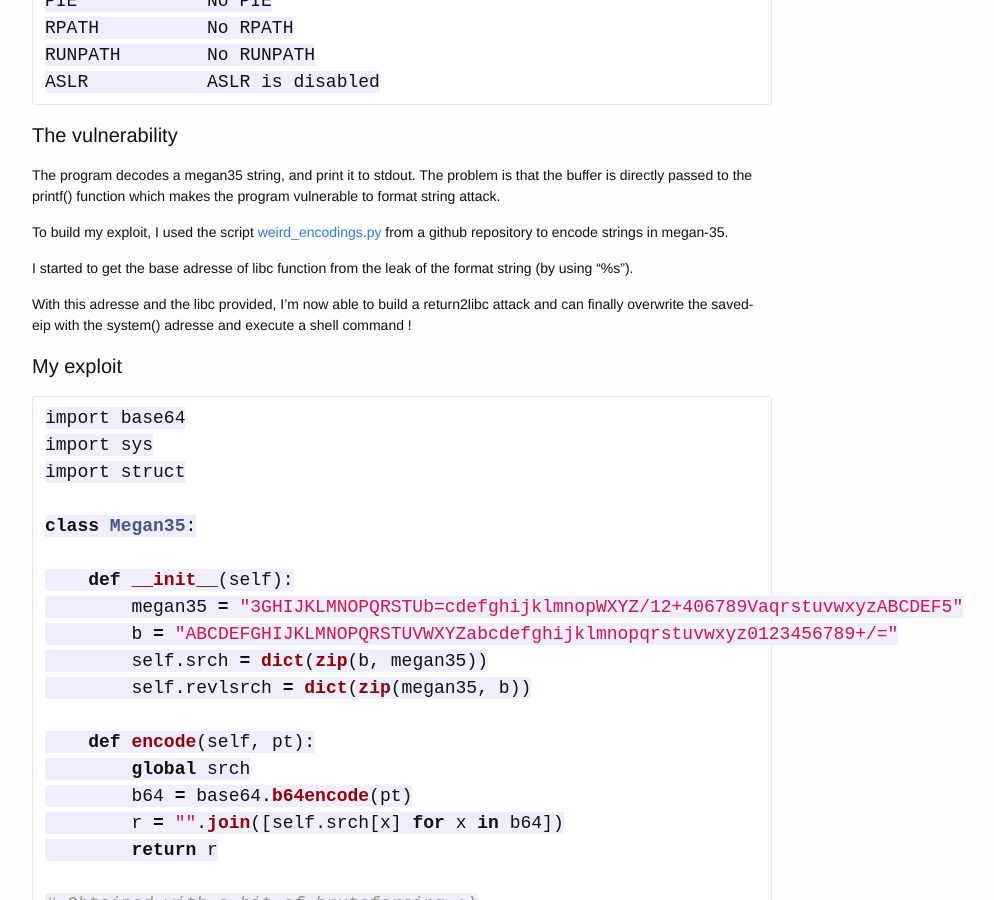
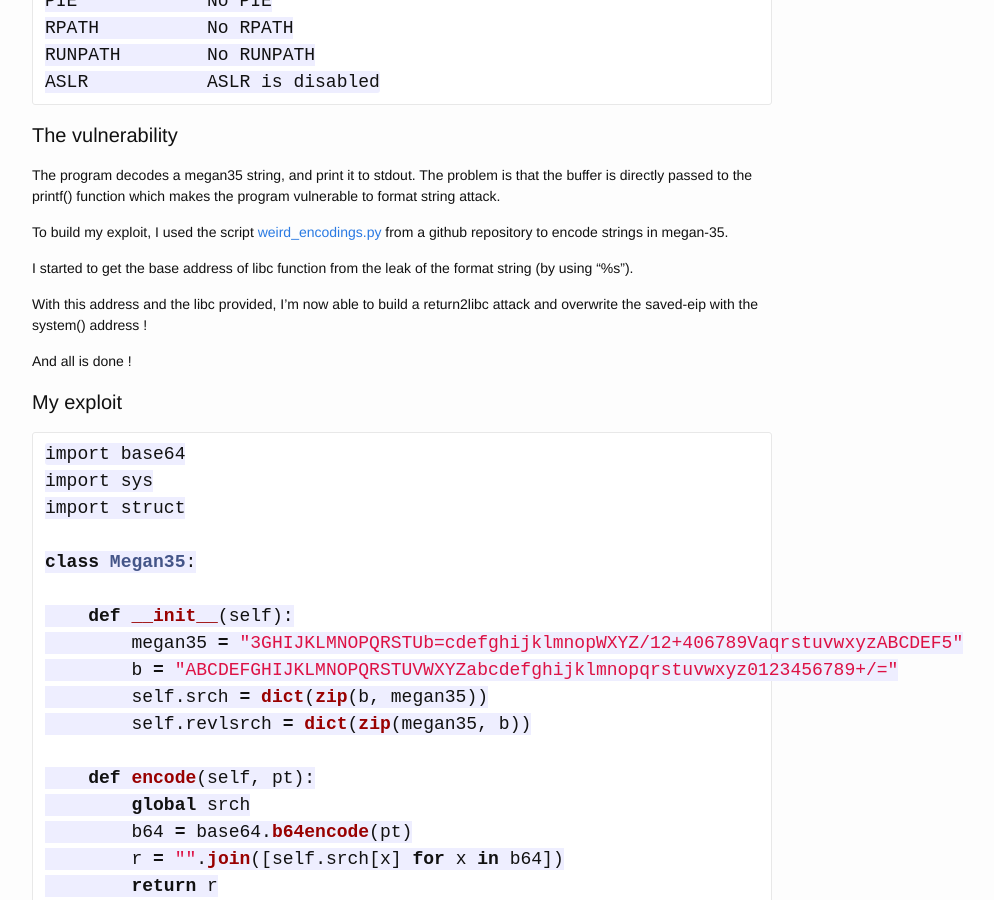
Before and after one commit to t00sh/tosh-codes, a Jekyll site: the page built from _posts/2017-08-07-sha2017-megan35.md, in a window 1280 px wide and 900 px high, scrolled down 633 px. Shown: the whole window, without its empty margins (238-1232 px from the left). Built offline with Jekyll 4.4.1, drawn with Linux system fonts in a browser that asks for light colours; Markdown is read by kramdown in place of the engine named in the settings.

Commit message:
Write-up SHA2017 : megan35

```diff
--- a/_posts/2017-08-07-sha2017-megan35.md
+++ b/_posts/2017-08-07-sha2017-megan35.md
@@ -38,9 +38,11 @@ The program decodes a megan35 string, and print it to stdout. The problem is tha
 
 To build my exploit, I used the script [weird_encodings.py](https://gist.github.com/tunelko/49b7e64c1688d62d0ecd) from a github repository to encode strings in megan-35.
 
-I started to get the base adresse of libc function from the leak of the format string (by using "%s").
+I started to get the base address of libc function from the leak of the format string (by using "%s").
 
-With this adresse and the libc provided, I'm now able to build a return2libc attack and can finally overwrite the saved-eip with the system() adresse and execute a shell command !
+With this address and the libc provided, I'm now able to build a return2libc attack and overwrite the saved-eip with the system() address !
+
+And all is done !
 
 
 # My exploit
```
